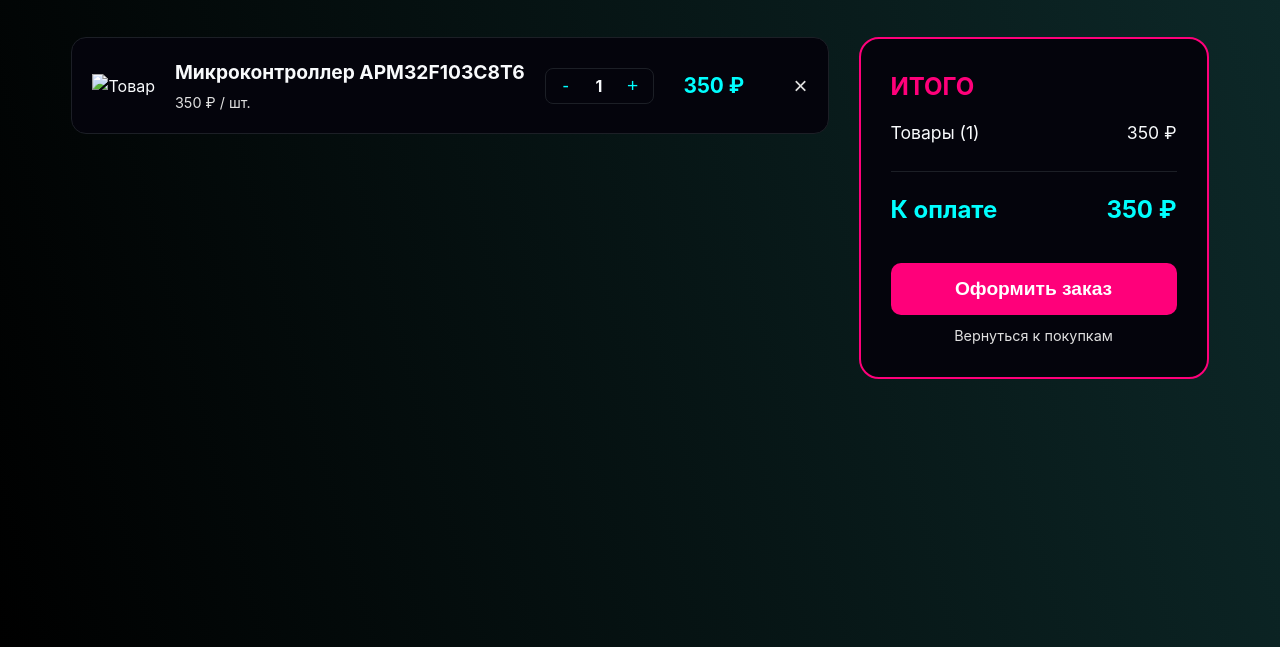
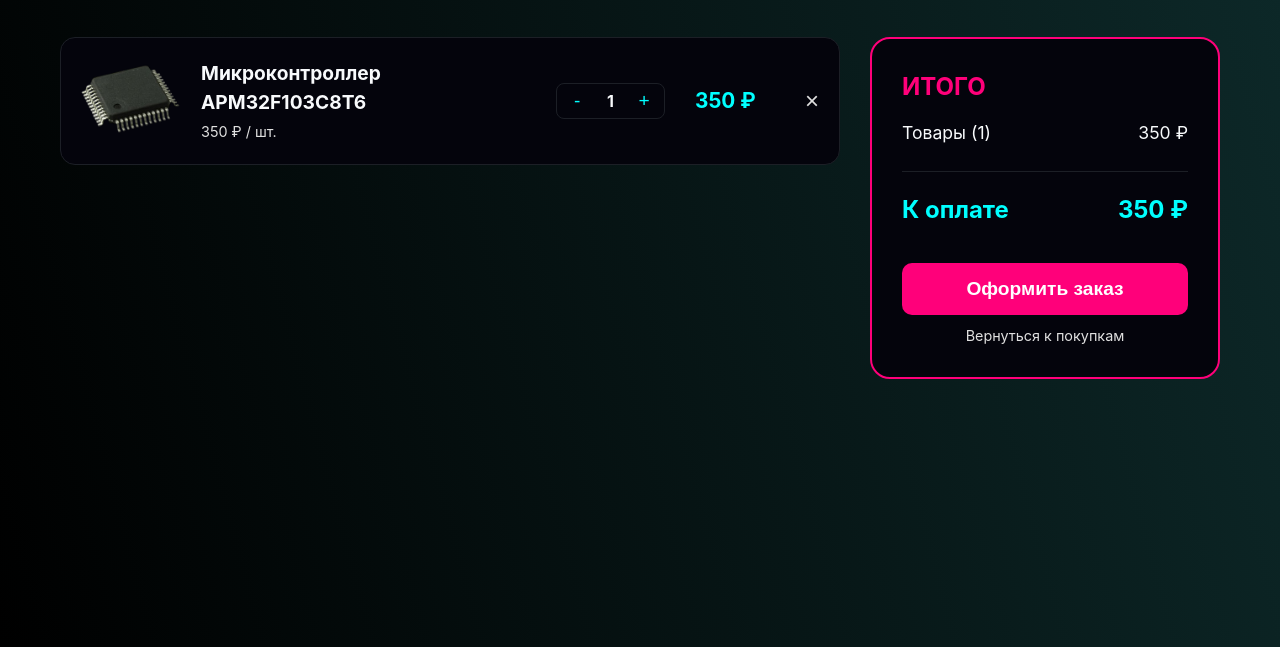
Before and after one commit to societyqwer/DiyOrCry, a website: page cart.html in a window 1280 px wide. Shown: the part 153-800 px from the top of the page. Drawn offline with Linux system fonts and the light colour scheme.

Commit message:
Исправление бага отображения товара в корзине

```diff
--- a/cart.html
+++ b/cart.html
@@ -36,7 +36,7 @@
             <div class="cart-items">
                 <div class="cart-item">
                     <div class="cart-item-img">
-                        <img src="images/Микроконтроллер APM32F103C8T6.png" alt="Товар">
+                        <img src="images/МикроконтроллерAPM32F103C8T6.png" alt="Товар">
                     </div>
                     <div class="cart-item-details">
                         <h3>Микроконтроллер APM32F103C8T6</h3>
```
